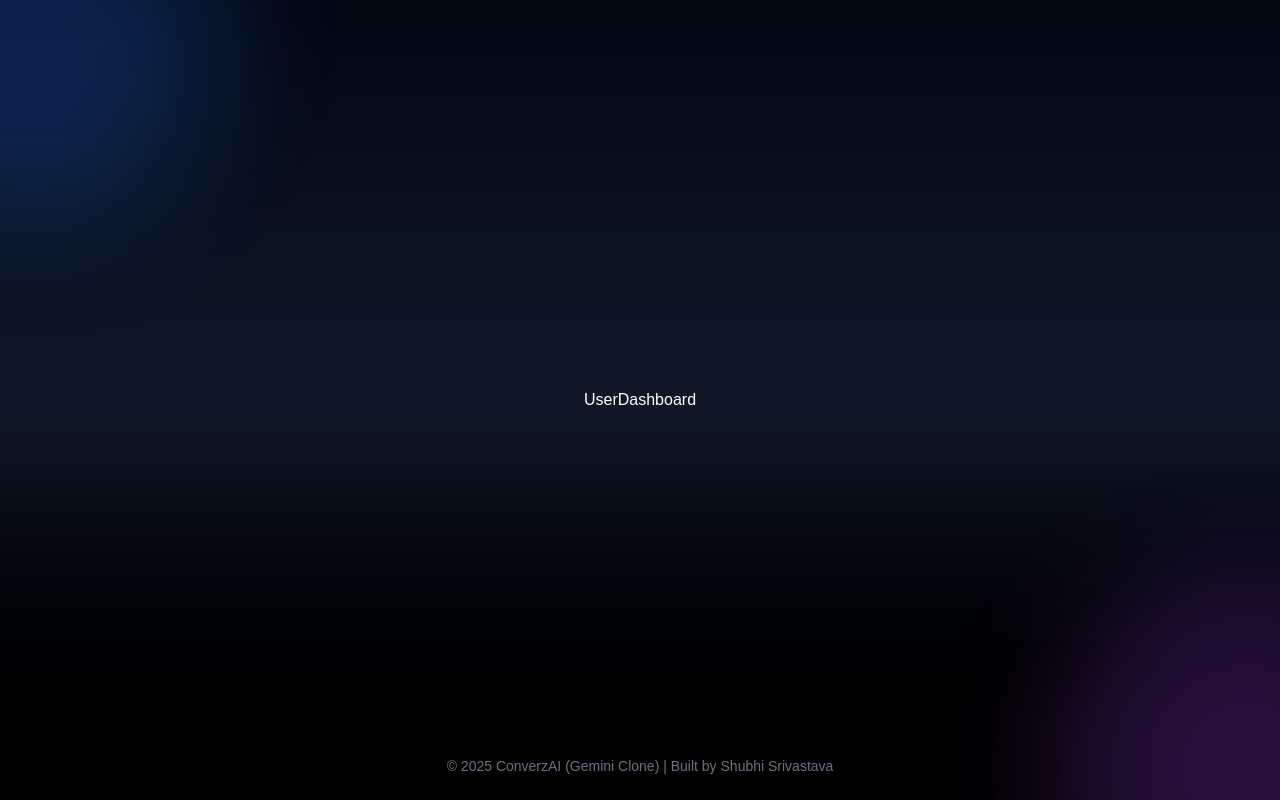
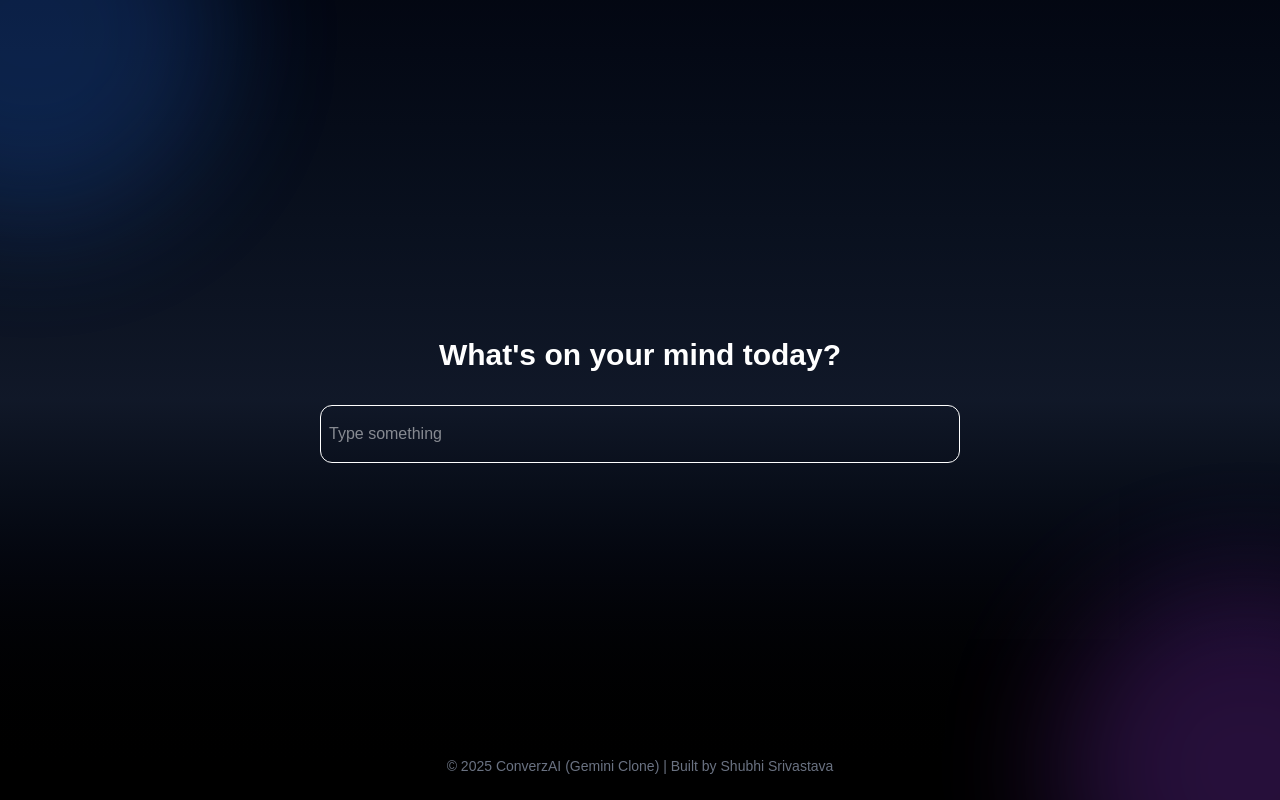
Before and after one commit to shubhisri15/gemini-clone, a Next.js app: page /dashboard in a window 1280 px wide. Built offline with nearby package versions, Linux system fonts and the light colour scheme.

Commit message:
dashboard scaffolding

```diff
--- a/src/app/dashboard/page.jsx
+++ b/src/app/dashboard/page.jsx
@@ -2,7 +2,10 @@ import React from 'react'
 
 const UserDashboard = () => {
   return (
-    <div>UserDashboard</div>
+    <div className='w-screen flex flex-col items-center gap-8'>
+        <h1 className='font-bold text-3xl'>What's on your mind today?</h1>
+        <input type='text' placeholder='Type something' className='w-1/2 border-1 border-white rounded-xl py-4 px-2'></input>
+    </div>
   )
 }
 
```
